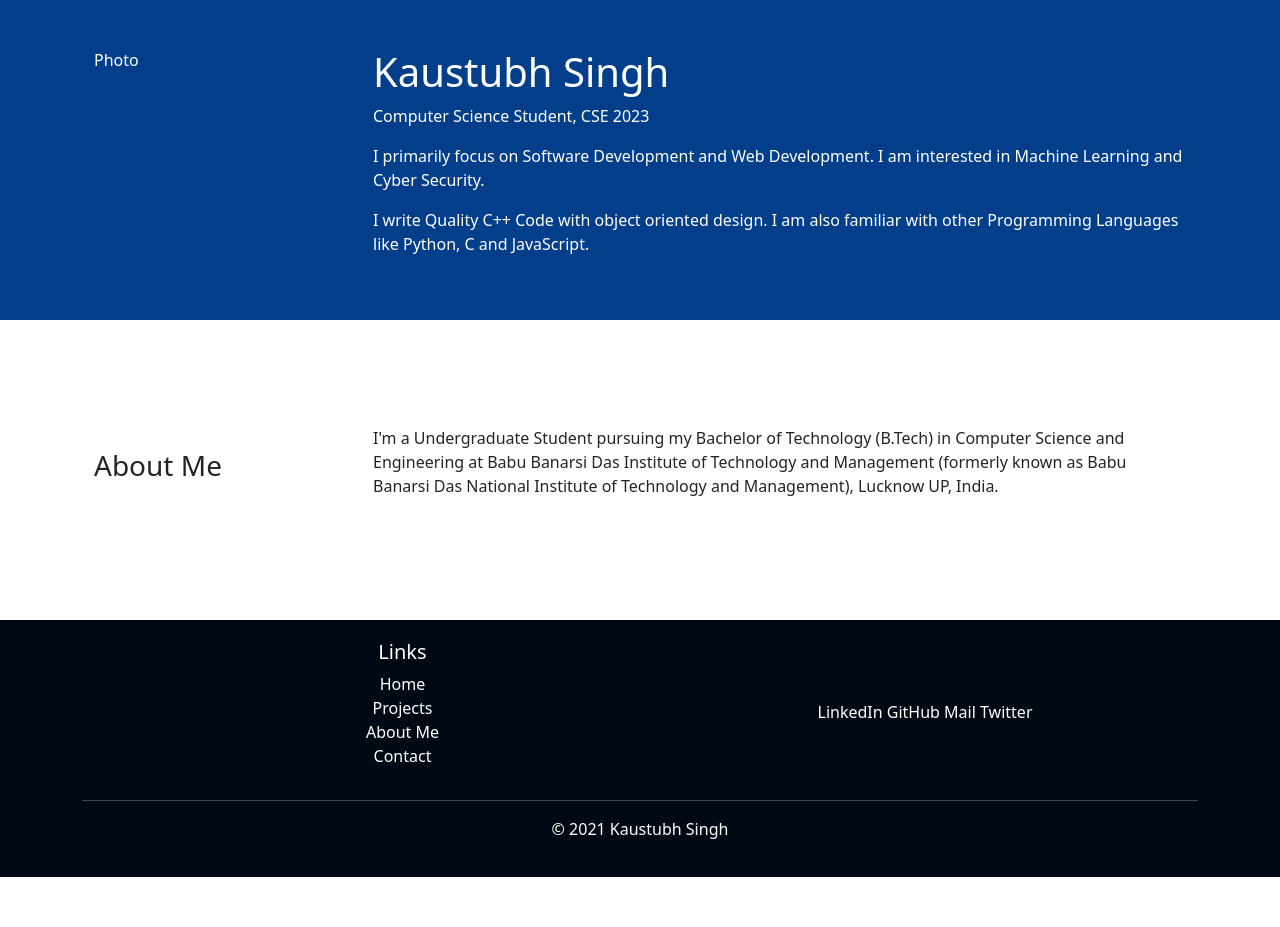
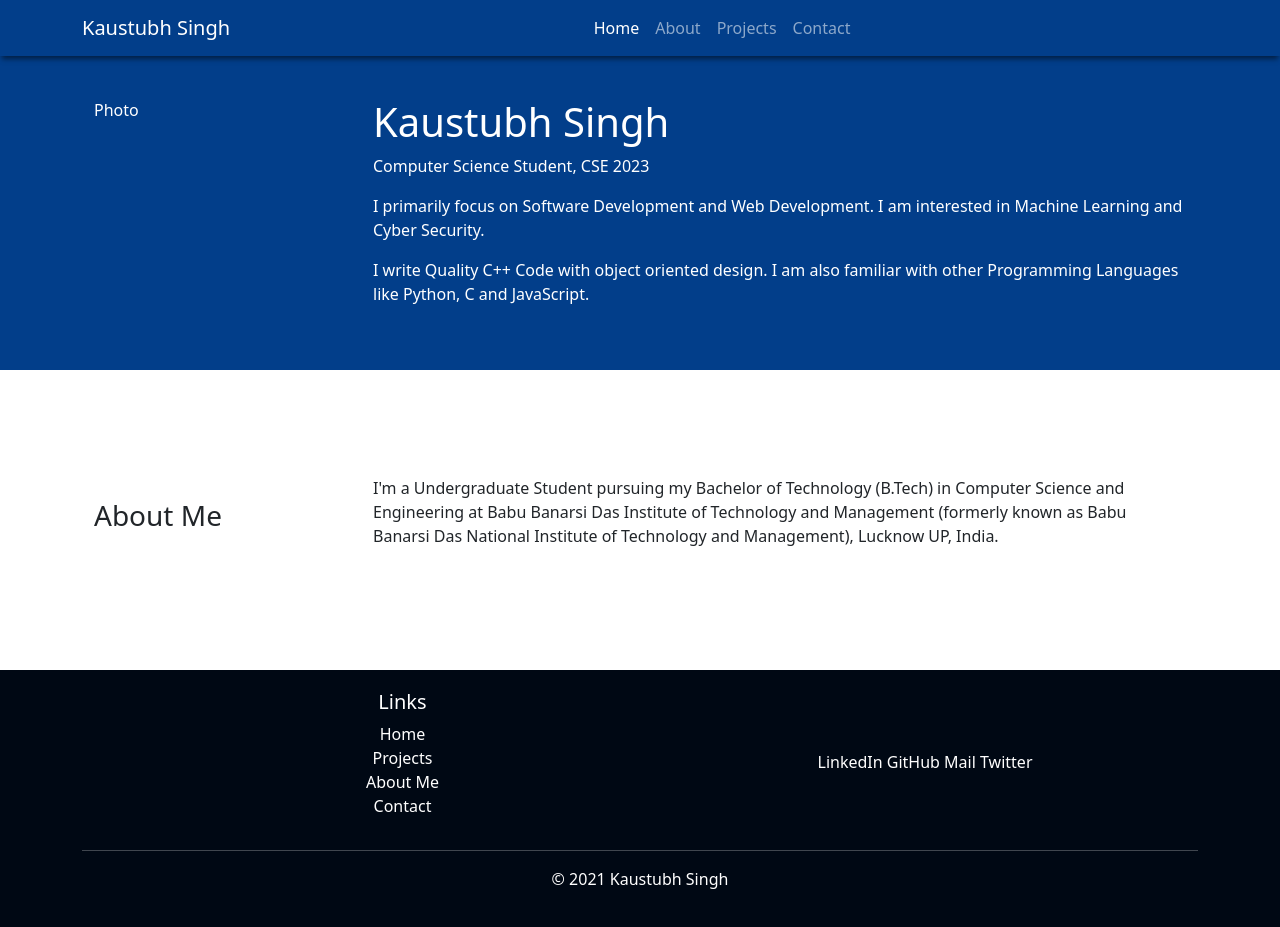
Before and after one commit to kaustubh3000/kaustubh-portfolio, a website: page index.html in a window 1280 px wide. Before the commit the page ends 877 px from the top, so only its background shows below. Drawn offline with nearby package versions, Linux system fonts and the light colour scheme.

Commit message:
added navbar

```diff
--- a/css/styles.css
+++ b/css/styles.css
@@ -29,3 +29,18 @@
     color: white;
 
 }
+
+body{
+    padding: 50px 0px 0px 0px;
+    /* when using fixed-top use padding for body to avoid covering of top most item*/
+    z-index: 0;
+}
+
+/* navbar shadow*/
+.navbar{
+    box-shadow: 0px 5px 5px -2px rgba(0, 0, 0, .5);
+}
+
+.navbar-dark {
+    background-color: #023E8A;
+}
--- a/index.html
+++ b/index.html
@@ -16,6 +16,33 @@
 
 <body>
 
+    <nav class="navbar navbar-dark navbar-expand-sm fixed-top">
+        <div class="container">
+            <a class="navbar-brand mr-auto" href="#">Kaustubh Singh</a>
+            <button class="navbar-toggler" type="button" data-bs-toggle="collapse"
+                data-bs-target="#navbarSupportedContent" aria-controls="navbarSupportedContent" aria-expanded="false"
+                aria-label="Toggle navigation">
+                <span class="navbar-toggler-icon"></span>
+            </button>
+            <div class="collapse navbar-collapse" id="navbarSupportedContent">
+                <ul class="navbar-nav m-auto">
+                    <li class="nav-item">
+                        <a class="nav-link active" aria-current="page" href="#">Home</a>
+                    </li>
+                    <li class="nav-item">
+                        <a class="nav-link" href="./about.html">About</a>
+                    </li>
+                    <li class="nav-item">
+                        <a class="nav-link" href="#">Projects</a>
+                    </li>
+                    <li class="nav-item">
+                        <a class="nav-link" href="#">Contact</a>
+                    </li>
+                </ul>
+            </div>
+        </div>
+    </nav>
+
     <header class="p-5 header-jumbotron">
         <div class="container">
             <div class="row row-header">
@@ -23,8 +50,10 @@
                 <div class="col-12 col-sm-8 col-md-9">
                     <h1>Kaustubh Singh</h1>
                     <p>Computer Science Student, CSE 2023</p>
-                    <p>I primarily focus on Software Development and Web Development. I am interested in Machine Learning and Cyber Security.</p>
-                    <p>I write Quality C++ Code with object oriented design. I am also familiar with other Programming Languages like Python, C and JavaScript.</p>
+                    <p>I primarily focus on Software Development and Web Development. I am interested in Machine
+                        Learning and Cyber Security.</p>
+                    <p>I write Quality C++ Code with object oriented design. I am also familiar with other Programming
+                        Languages like Python, C and JavaScript.</p>
                 </div>
             </div>
         </div>
@@ -36,7 +65,9 @@
                 <h3>About Me</h3>
             </div>
             <div class="col">
-                <p>I'm a Undergraduate Student pursuing my Bachelor of Technology (B.Tech) in Computer Science and Engineering at Babu Banarsi Das Institute of Technology and Management (formerly known as Babu Banarsi Das National Institute of Technology and Management), Lucknow UP, India.</p>
+                <p>I'm a Undergraduate Student pursuing my Bachelor of Technology (B.Tech) in Computer Science and
+                    Engineering at Babu Banarsi Das Institute of Technology and Management (formerly known as Babu
+                    Banarsi Das National Institute of Technology and Management), Lucknow UP, India.</p>
             </div>
         </div>
 
```
Also changed, not shown: about.html (+27 -0 lines). Lines whose indentation alone changed are shown as unchanged.
